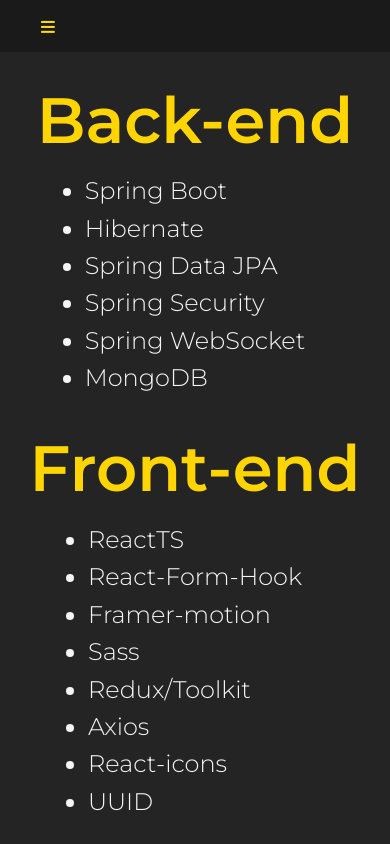
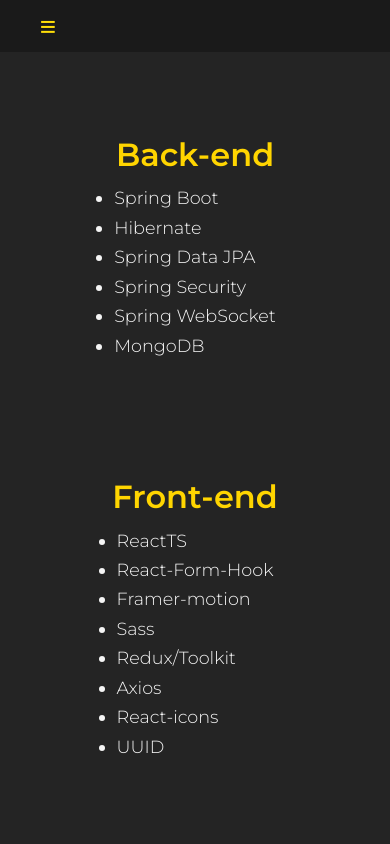
Before and after one commit to n0sebleeded/react-sciparo, a React (Vite) app: page /tech in a window 390 px wide. Built offline with nearby package versions, Linux system fonts and the light colour scheme.

Commit message:
UsedTech component adaptivity.

```diff
--- a/src/components/RootLayout.tsx
+++ b/src/components/RootLayout.tsx
@@ -23,7 +23,7 @@
         <>
             <AnimatePresence mode="wait">
                 {isOpen &&
-                    <AnimatedDiv className="burger-open-container" variant={vertical} transition={{duration: 1.5, type: "spring", delay: 0}}>
+                    <AnimatedDiv className="burger-open-container" variant={vertical} transition={{duration: 1, ease: "anticipate", delay: 0}}>
                         <OpenBurger />
                     </AnimatedDiv>
                 }
--- a/src/components/components-styles/aboutUs.css
+++ b/src/components/components-styles/aboutUs.css
@@ -17,6 +17,7 @@
         display: flex;
         flex-direction: column;
         width: 90vw;
+        margin: 30px 0;
         justify-content: center;
         font-family: 'Montserrat', sans-serif;
         font-weight: lighter;
--- a/src/components/components-styles/usedTech.css
+++ b/src/components/components-styles/usedTech.css
@@ -1,3 +1,23 @@
 .tech-item {
     margin: 1vh 0;
 }
+
+.tech-text {
+    display: flex;
+    justify-content: space-around;
+    font-family: 'Montserrat', sans-serif;
+    font-weight: lighter;
+    color: whitesmoke;
+    font-size: 1.5rem;
+}
+
+@media screen and (max-width: 1024px) {
+    .tech-text {
+        display: flex;
+        justify-content: space-around;
+        font-family: 'Montserrat', sans-serif;
+        font-weight: lighter;
+        color: whitesmoke;
+        font-size: 1.1rem;
+    }
+}
--- a/src/components/pages/UsedTech.tsx
+++ b/src/components/pages/UsedTech.tsx
@@ -1,10 +1,13 @@
 import {motion} from "framer-motion";
 import '../components-styles/aboutUs.css'
 import '../components-styles/usedTech.css'
-import {Typography} from "@mui/material";
+import {Typography, useMediaQuery, useTheme} from "@mui/material";
 import AnimatedDiv from "../AnimatedDiv.tsx";
 
 const UsedTech = () => {
+    const theme = useTheme();
+    const isSmallScreen = useMediaQuery(theme.breakpoints.down('sm'));
+
     const horizontal = {
         initial: { opacity: 0, x: 100 },
         animate: { opacity: 1, x: 0 },
@@ -25,12 +28,12 @@
             <div className="sub-container">
                 <AnimatedDiv className="leftside-container-about" variant={horizontal} transition={{duration: 1.5, delay: 0.5, type: "spring"}}>
                     <Typography sx={{
-                        fontSize: "4rem",
+                        fontSize: isSmallScreen ? "2rem" : "4rem",
                         fontWeight: "bold"
                     }} className="about-name">
                         Back-end
                     </Typography>
-                    <p className="about-text">
+                    <p className="tech-text">
                         <motion.ul
                             exit={{opacity: 0}}
                             transition={{duration: 1}}
@@ -50,12 +53,12 @@
                 </AnimatedDiv>
                 <AnimatedDiv className="rightside-container-about" variant={horizontalInvert} transition={{duration: 1.5, delay: 0.5, type: "spring"}}>
                     <Typography sx={{
-                        fontSize: "4rem",
+                        fontSize: isSmallScreen ? "2rem" : "4rem",
                         fontWeight: "bold"
                     }} className="about-name">
                         Front-end
                     </Typography>
-                    <p className="about-text">
+                    <p className="tech-text">
                         <motion.ul
                             exit={{opacity: 0}}
                             transition={{duration: 1}}
```
